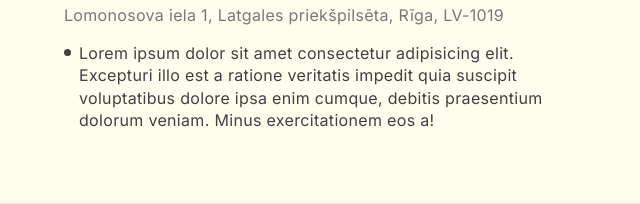
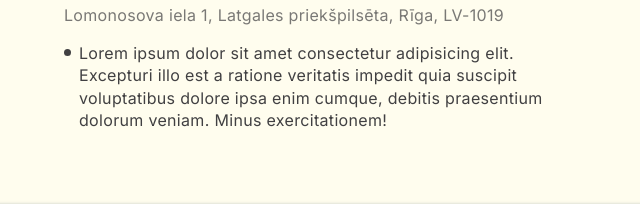
Before and after one commit to Xayw3/CV, a plain HTML site: page index.html in a window 1280 px wide. Shown: the part 1117-1321 px from the top of the page, 633-1273 px from the left. Drawn offline with Linux system fonts and the light colour scheme.

Commit message:
Update index.html

```diff
--- a/index.html
+++ b/index.html
@@ -142,7 +142,7 @@
                                 Lomonosova iela 1, Latgales priekšpilsēta, Rīga, LV-1019
                             </p>
                             <p class="education__info about-info">
-                                Lorem ipsum dolor sit amet consectetur adipisicing elit. Excepturi illo est a ratione veritatis impedit quia suscipit voluptatibus dolore ipsa enim cumque, debitis praesentium dolorum veniam. Minus exercitationem eos a!
+                                Lorem ipsum dolor sit amet consectetur adipisicing elit. Excepturi illo est a ratione veritatis impedit quia suscipit voluptatibus dolore ipsa enim cumque, debitis praesentium dolorum veniam. Minus exercitationem!
                             </p>
                         </li>
                     </ul>
```
